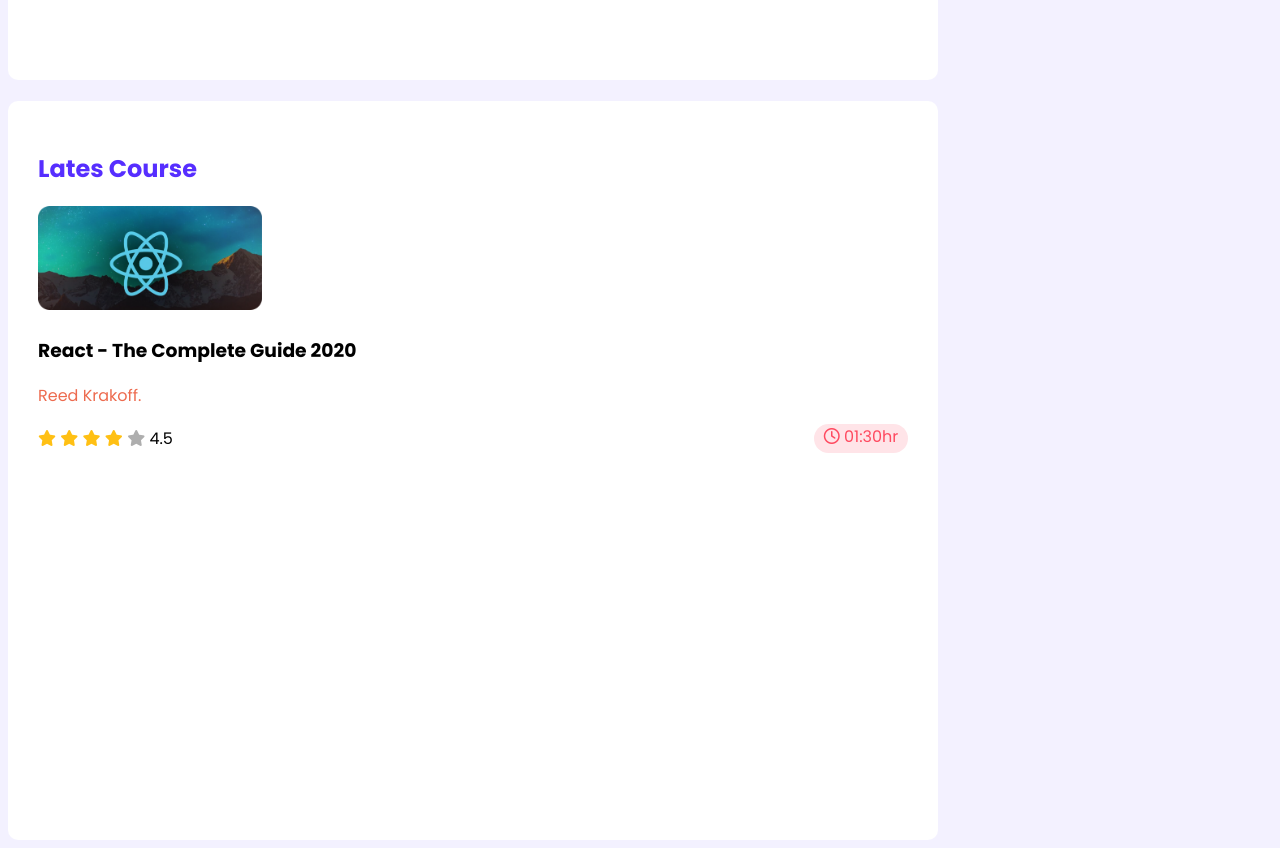
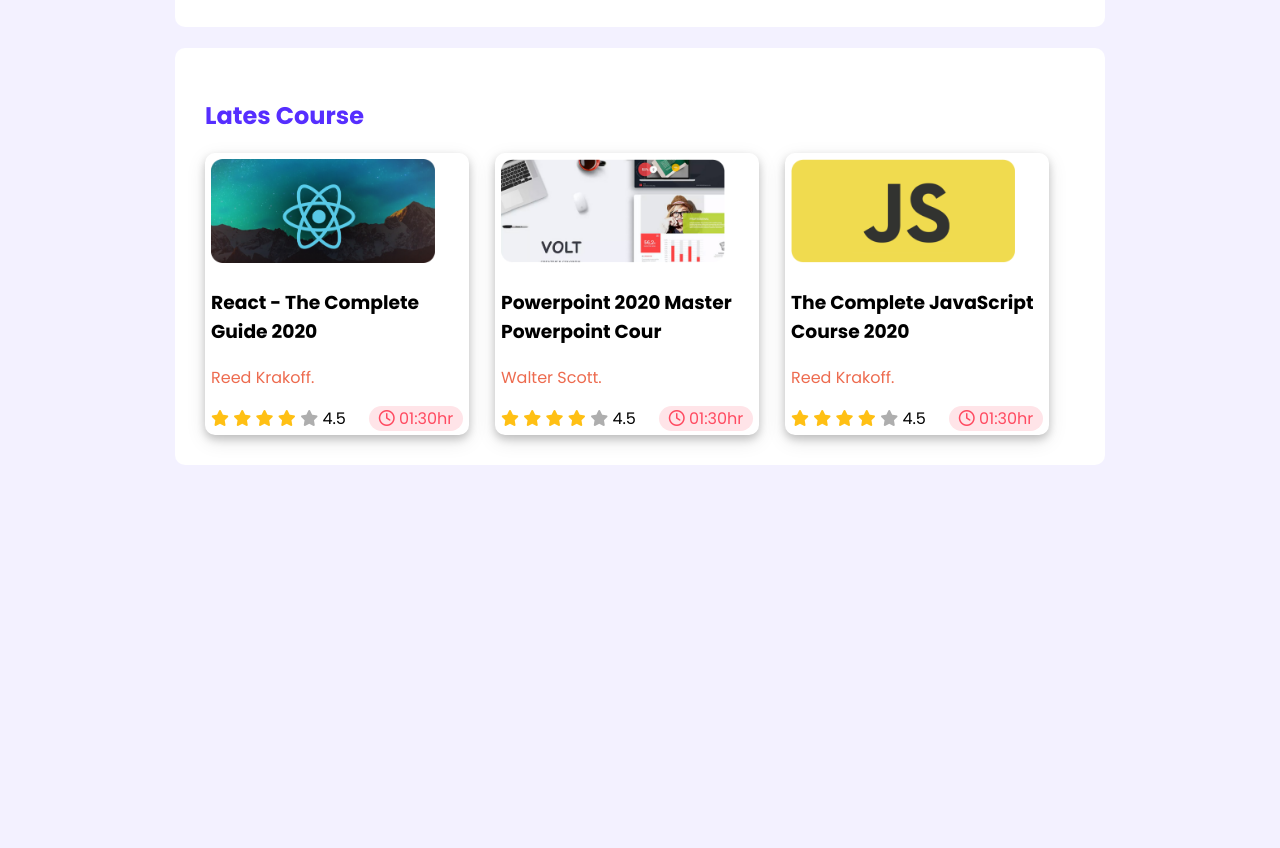
Before and after one commit to arafatar215/leader-board-css3, a plain HTML site: page leader-page-2/index.html in a window 1280 px wide. Shown: the part 680-1528 px from the top of the page. After the commit the page ends 1153 px from the top, so only its background shows below. Drawn offline with Linux system fonts and the light colour scheme.

Commit message:
courses done

```diff
--- a/leader-page-2/index.html
+++ b/leader-page-2/index.html
@@ -116,6 +116,48 @@
                         </div>
                     </div>
                 </div>
+                <div class="course">
+                    <div class="course-banner"><img src="images/courses/course-2.png" alt=""></div>
+                    <div class="course-detail">
+                        <h3 class="course-title">Powerpoint 2020 Master Powerpoint Cour</h3>
+                        <p class="course-author">Walter Scott.</p>
+                        <div class="course-info">
+                            <div>
+                                <i class="fa-solid fa-star"></i>
+                                <i class="fa-solid fa-star"></i>
+                                <i class="fa-solid fa-star"></i>
+                                <i class="fa-solid fa-star"></i>
+                                <i class="fa-solid fa-star filled"></i>
+                                <span>4.5</span>
+                            </div>
+                            <div class="course-duration">
+                                <i class="fa-regular fa-clock"></i> 01:30hr
+                            </div>
+
+                        </div>
+                    </div>
+                </div>
+                <div class="course">
+                    <div class="course-banner"><img src="images/courses/course-3.png" alt=""></div>
+                    <div class="course-detail">
+                        <h3 class="course-title">The Complete JavaScript Course 2020</h3>
+                        <p class="course-author">Reed Krakoff.</p>
+                        <div class="course-info">
+                            <div>
+                                <i class="fa-solid fa-star"></i>
+                                <i class="fa-solid fa-star"></i>
+                                <i class="fa-solid fa-star"></i>
+                                <i class="fa-solid fa-star"></i>
+                                <i class="fa-solid fa-star filled"></i>
+                                <span>4.5</span>
+                            </div>
+                            <div class="course-duration">
+                                <i class="fa-regular fa-clock"></i> 01:30hr
+                            </div>
+
+                        </div>
+                    </div>
+                </div>
             </div>
         </section>
     </main>
--- a/leader-page-2/styles/style.css
+++ b/leader-page-2/styles/style.css
@@ -6,9 +6,14 @@
     background-color: #F3F1FF;
 }
 
+main {
+    display: flex;
+    flex-direction: column;
+    align-items: center;
+}
+
 .container {
     width: 870px;
-    height: 679px;
     padding: 30px;
     margin-top: 21px;
     border-radius: 10px;
@@ -72,6 +77,20 @@
 }
 
 /* ------------------- lates courses -------------------- */
+.courses {
+    display: grid;
+    grid-template-columns: repeat(3, 1fr);
+    grid-row-gap: 24px;
+}
+
+.course {
+    width: 252px;
+    height: 270px;
+    box-shadow: 0 4px 8px 0 rgba(0, 0, 0, 0.2), 0 6px 20px 0 rgba(0, 0, 0, 0.10);
+    padding: 6px;
+    border-radius: 10px;
+}
+
 .course-banner img {
     height: 104px;
     width: 224px;
@@ -98,7 +117,7 @@
 .course-duration {
     background-color: #FFE4E8;
     width: 94px;
-    height: 29px;
+    height: 25px;
     border-radius: 25px;
     text-align: center;
     color: #FF4A60;
```
